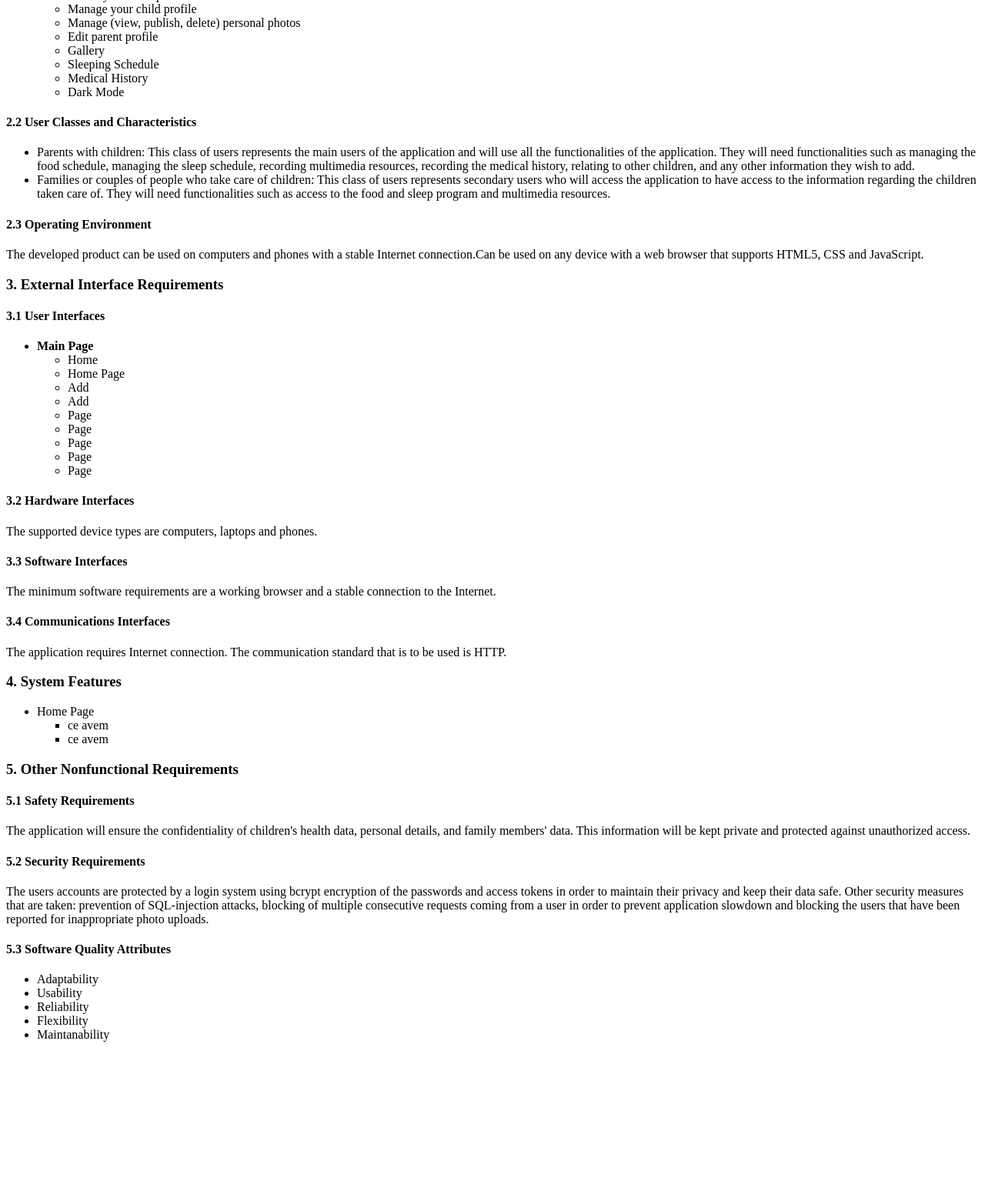
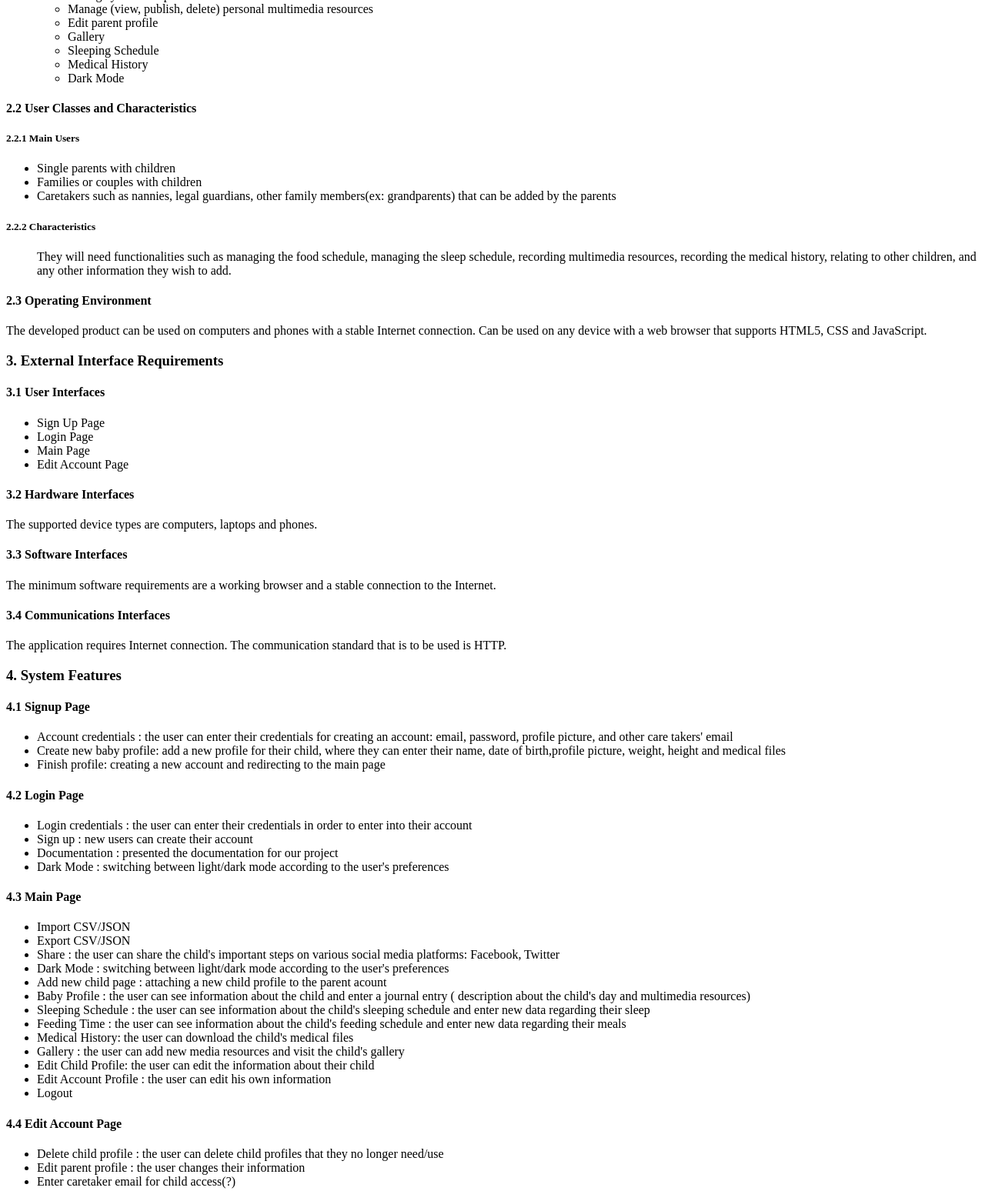
Before and after one commit to tbfidek/BaIn, a plain HTML site: page documentation/documentation.html in a window 1280 px wide. Shown: the part 855-2403 px from the top of the page at 77% size. Before the commit the page ends 2225 px from the top, so only its background shows below. Drawn offline with Linux system fonts and the light colour scheme.

Commit message:
update documentation

```diff
--- a/documentation/documentation.html
+++ b/documentation/documentation.html
@@ -59,7 +59,7 @@
             </li>
           </ul>
         </li>
-        </li>
+
       </ul>
     </section>
   </div>
@@ -107,12 +107,11 @@
       <ul>
         <li>Each user will have access to the following features:</li>
         <ul>
-          <li>About us</li>
           <li>Create an account</li>
           <li>Login</li>
           <li>Create your child profile</li>
           <li>Manage your child profile</li>
-          <li>Manage (view, publish, delete) personal photos</li>
+          <li>Manage (view, publish, delete) personal multimedia resources</li>
           <li>Edit parent profile</li>
           <li>Gallery</li>
           <li>Sleeping Schedule</li>
@@ -124,22 +123,21 @@
 
     <section>
       <h4>2.2 User Classes and Characteristics</h4>
+      <h5>2.2.1 Main Users</h5>
       <ul>
-        <li>Parents with children: This class of users represents the main users of the application and will use all the functionalities of the application. They will need functionalities such as managing the food schedule, managing the sleep schedule, recording multimedia resources, recording the medical history, relating to other children, and any other information they wish to add.</li>
-        <li>Families or couples of people who take care of children: This class of users represents secondary users who will access the application to have access to the information regarding the children taken care of. They will need functionalities such as access to the food and sleep program and multimedia resources.</li>
+        <li>Single parents with children</li>
+        <li>Families or couples with children</li>
+        <li>Caretakers such as nannies, legal guardians, other family members(ex: grandparents) that can be added by the parents</li>
       </ul>
-
-
+      <h5>2.2.2 Characteristics</h5>
+      <ul>They will need functionalities such as managing the food schedule, managing the sleep schedule, recording multimedia resources, recording the medical history, relating to other children, and any other information they wish to add.</ul>
 
     </section>
 
     <section>
       <h4>2.3 Operating Environment</h4>
-
-      <p>The developed product can be used on computers and phones with a stable Internet connection.Can be used on any device with a web browser that supports HTML5, CSS and JavaScript.</p>
-
+      <p>The developed product can be used on computers and phones with a stable Internet connection. Can be used on any device with a web browser that supports HTML5, CSS and JavaScript.</p>
     </section>
-
 
   </section>
 
@@ -149,18 +147,10 @@
     <section>
       <h4>3.1 User Interfaces</h4>
       <ul>
-        <li><b>Main Page</b></li>
-        <ul>
-          <li>Home</li>
-          <li>Home Page</li>
-          <li>Add </li>
-          <li>Add </li>
-          <li> Page</li>
-          <li> Page</li>
-          <li> Page</li>
-          <li>Page</li>
-          <li> Page</li>
-        </ul>
+        <li>Sign Up Page</li>
+        <li>Login Page</li>
+        <li>Main Page</li>
+        <li>Edit Account Page</li>
       </ul>
     </section>
 
@@ -189,16 +179,42 @@
       <h3>4. System Features</h3>
 
       <section>
+        <h4>4.1 Signup Page</h4>
         <ul>
-          <li>Home Page</li>
-          <ul>
-            <li style="list-style-type: square;">ce avem</li>
-          </ul>
-          <ul>
-            <li style="list-style-type: square;">ce avem</li>
-          </ul>
+          <li>Account credentials : the user can enter their credentials for creating an account: email, password, profile picture, and other care takers' email</li>
+          <li>Create new baby profile: add a new profile for their child, where they can enter their name, date of birth,profile picture, weight, height and medical files</li>
+          <li>Finish profile: creating a new account and redirecting to the main page</li>
+        </ul>
+        <h4>4.2 Login Page</h4>
+        <ul>
+          <li>Login credentials : the user can enter their credentials in order to enter into their account</li>
+          <li>Sign up : new users can create their account</li>
+          <li>Documentation : presented the documentation for our project</li>
+          <li>Dark Mode : switching between light/dark mode according to the user's preferences</li>
+        </ul>
+        <h4>4.3 Main Page</h4>
+        <ul>
+            <li>Import CSV/JSON</li>
+            <li>Export CSV/JSON</li>
+            <li>Share : the user can share the child's important steps on various social media platforms: Facebook, Twitter</li>
+            <li>Dark Mode : switching between light/dark mode according to the user's preferences</li>
+            <li>Add new child page : attaching a new child profile to the parent acount</li>
+            <li>Baby Profile : the user can see information about the child and enter a journal entry ( description about the child's day and multimedia resources)</li>
+            <li>Sleeping Schedule : the user can see information about the child's sleeping schedule and enter new data regarding their sleep</li>
+            <li>Feeding Time : the user can see information about the child's feeding schedule and enter new data regarding their meals</li>
+            <li>Medical History: the user can download the child's medical files</li>
+            <li>Gallery : the user can add new media resources and visit the child's gallery</li>
+            <li>Edit Child Profile: the user can edit the information about their child</li>
+            <li>Edit Account Profile : the user can edit his own information </li>
+            <li>Logout</li>
+        </ul>
+        <h4>4.4 Edit Account Page</h4>
+        <ul>
+          <li>Delete child profile : the user can delete child profiles that they no longer need/use</li>
+          <li>Edit parent profile : the user changes their information</li>
+          <li>Enter caretaker email for child access(?)</li>
+        </ul>
 
-        </ul>
       </section>
 
     </section>
@@ -231,6 +247,7 @@
           <li>Maintanability</li>
         </ul>
       </section>
+
     </section>
   </section>
 </article>
```
